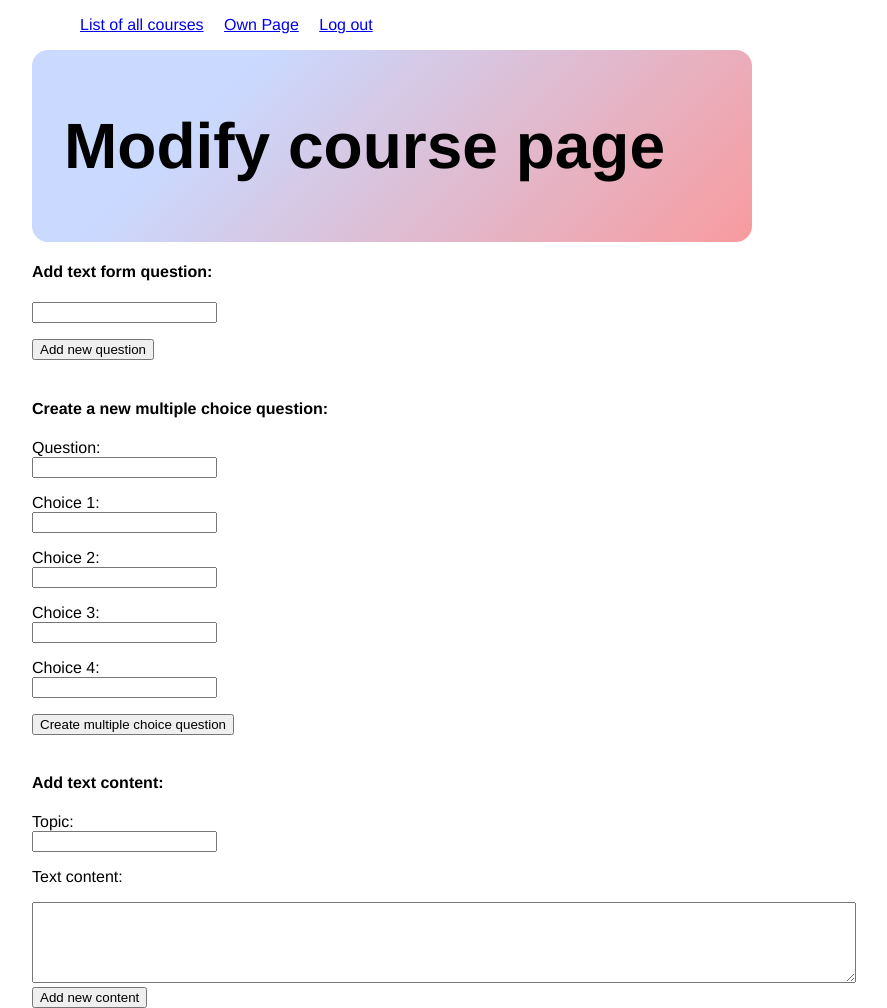
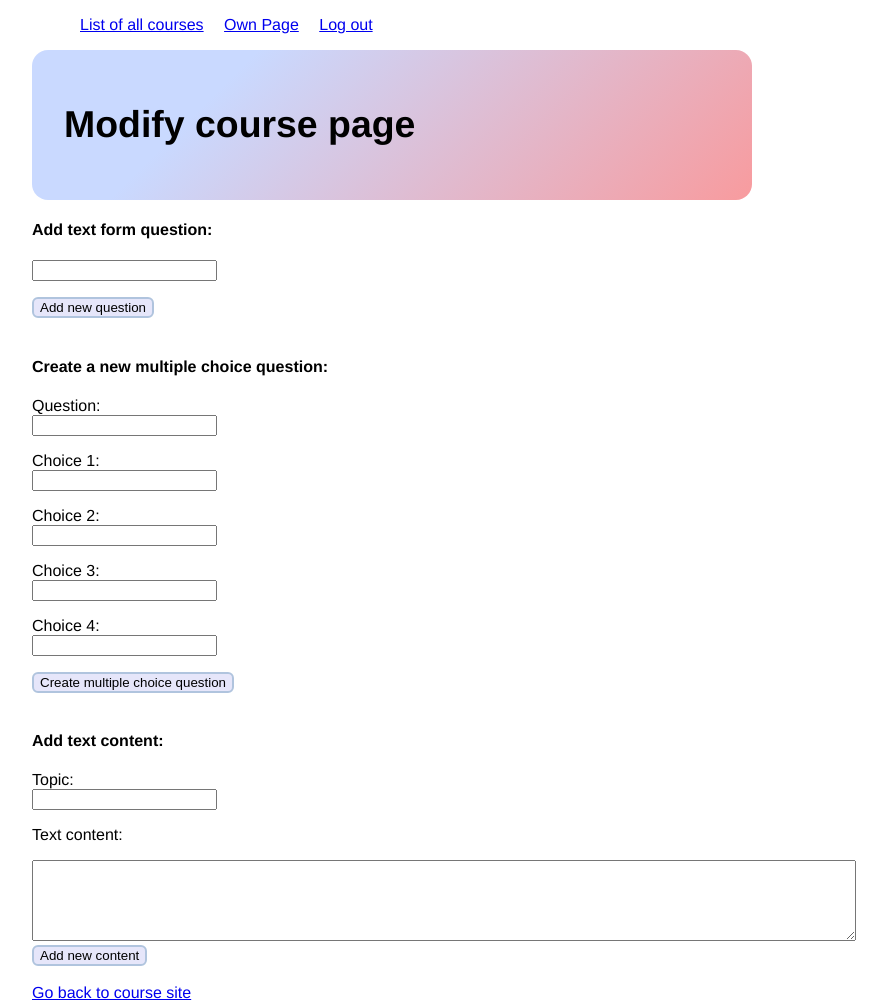
Before and after one commit to nie-ed/Opetussovellus, a Flask app: template templates/modify_course.html in a window 1280 px wide. Shown: the whole page, without its empty margins (248-1135 px from the left). Run offline with Flask 2, Linux system fonts and the light colour scheme; the template is opened without the code that fills it, so the values that code supplies are empty.

Commit message:
Added styling to buttons

```diff
--- a/templates/modify_course.html
+++ b/templates/modify_course.html
@@ -22,14 +22,14 @@
   </nav>
 
     <div class="header">
-      <h1> Modify course page</h1>
+      <h3> Modify course page</h3>
     </div>
 
     <div>
       <form action="/create_new_question" method="POST" onsubmit="return check(this)">
           <h4>Add text form question:</h4>
           <p><input type="text" name="text_question"></p>
-          <input type="submit" value="Add new question">
+          <input type="submit" value="Add new question" class="button5">
           <input type="hidden" name="course_id" value="{{id}}">
           <input type="hidden" name="csrf_token" value="{{ session.csrf_token }}">
      </form>
@@ -50,7 +50,7 @@
           <p>Choice 4:<br>
           <input type="text" name="choice"></p>
           <input type="hidden" name= "course_id" value="{{id}}">
-          <input type="submit" value="Create multiple choice question">
+          <input type="submit" value="Create multiple choice question" class="button5">
           <input type="hidden" name="csrf_token" value="{{ session.csrf_token }}">
      </form>
 
@@ -64,10 +64,12 @@
           <textarea name="content" rows="5" cols="100"></textarea>
           <input type="hidden" name="course_id" value="{{id}}">
           <input type="hidden" name="csrf_token" value="{{ session.csrf_token }}">
-          <input type="submit" value="Add new content">
+          <input type="submit" value="Add new content" class="button5">
 	</form>
 
   </div>
+  <br>
+  <a href="/courses/{{id}}">Go back to course site</a>
 
 </body>
 
```
